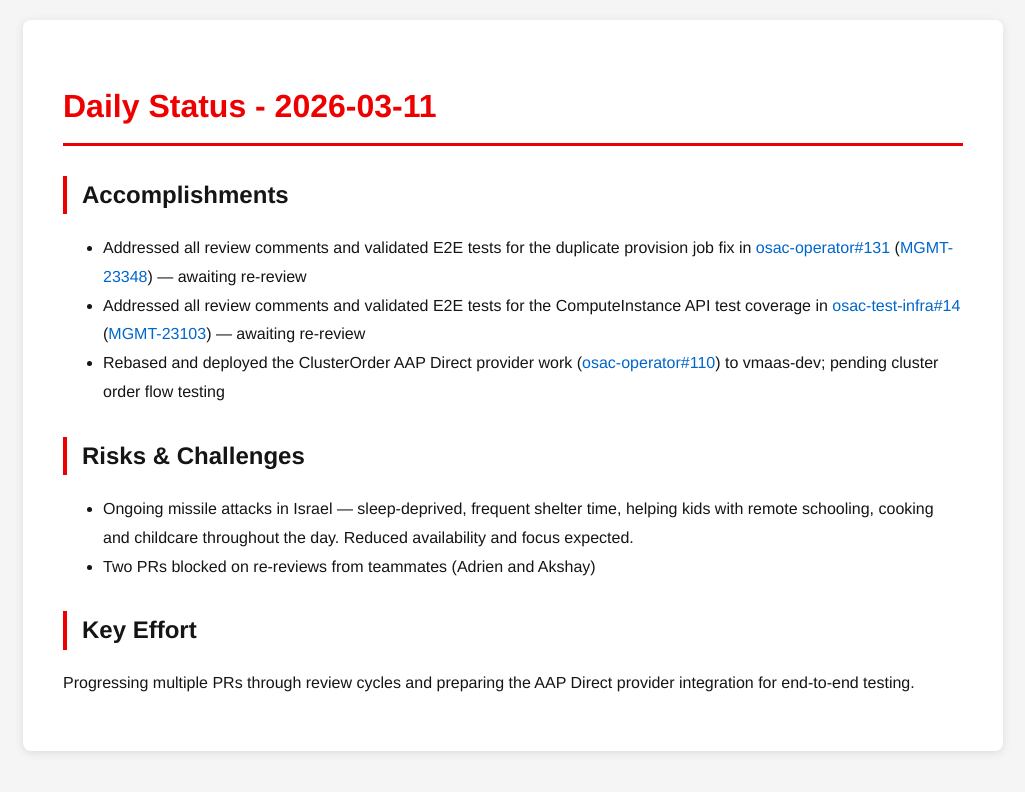
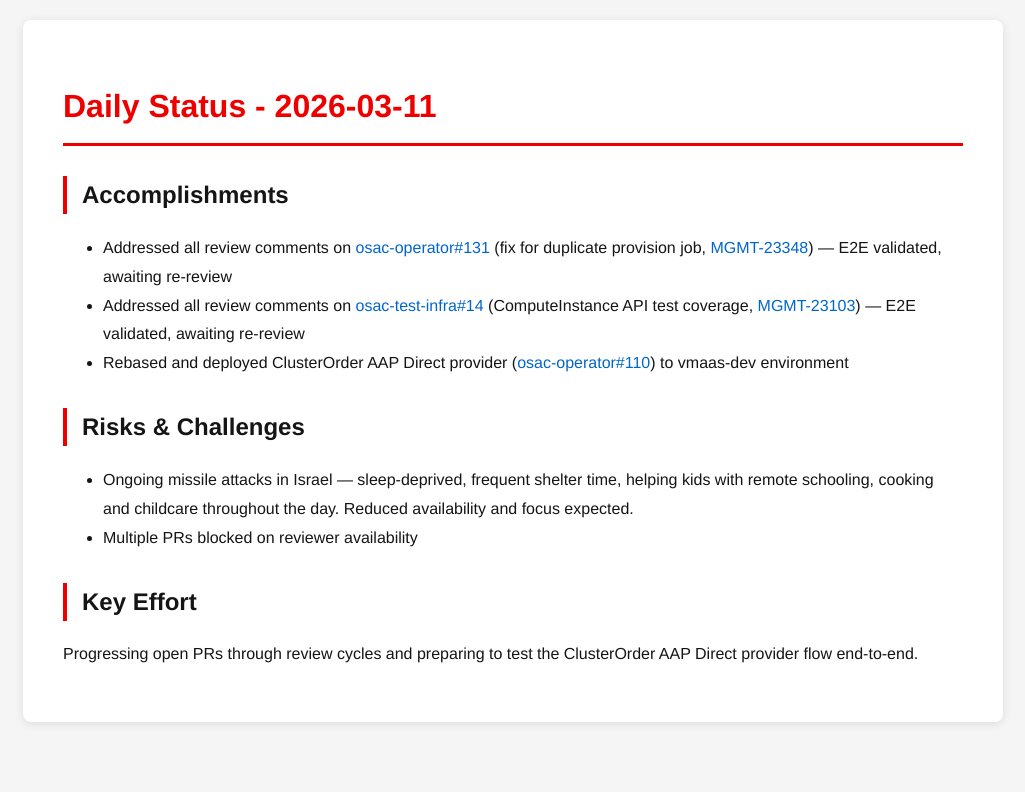
Before and after one commit to tzvatot/daily-status, a Jekyll site: the page built from 2026-03-11.md, in a window 1280 px wide. Shown: the top 792 px of the page, without its empty margins (127-1152 px from the left). Built offline with Jekyll 4.4.1, drawn with Linux system fonts in a browser that asks for light colours.

Commit message:
Daily status update - 2026-03-11

```diff
--- a/2026-03-11.md
+++ b/2026-03-11.md
@@ -7,13 +7,13 @@ date: 2026-03-11
 # Daily Status - 2026-03-11
 
 ## Accomplishments
-- Addressed all review comments and validated E2E tests for the duplicate provision job fix in [osac-operator#131](https://github.com/osac-project/osac-operator/pull/131) ([MGMT-23348](https://issues.redhat.com/browse/MGMT-23348)) — awaiting re-review
-- Addressed all review comments and validated E2E tests for the ComputeInstance API test coverage in [osac-test-infra#14](https://github.com/osac-project/osac-test-infra/pull/14) ([MGMT-23103](https://issues.redhat.com/browse/MGMT-23103)) — awaiting re-review
-- Rebased and deployed the ClusterOrder AAP Direct provider work ([osac-operator#110](https://github.com/osac-project/osac-operator/pull/110)) to vmaas-dev; pending cluster order flow testing
+- Addressed all review comments on [osac-operator#131](https://github.com/osac-project/osac-operator/pull/131) (fix for duplicate provision job, [MGMT-23348](https://issues.redhat.com/browse/MGMT-23348)) — E2E validated, awaiting re-review
+- Addressed all review comments on [osac-test-infra#14](https://github.com/osac-project/osac-test-infra/pull/14) (ComputeInstance API test coverage, [MGMT-23103](https://issues.redhat.com/browse/MGMT-23103)) — E2E validated, awaiting re-review
+- Rebased and deployed ClusterOrder AAP Direct provider ([osac-operator#110](https://github.com/osac-project/osac-operator/pull/110)) to vmaas-dev environment
 
 ## Risks & Challenges
 - Ongoing missile attacks in Israel — sleep-deprived, frequent shelter time, helping kids with remote schooling, cooking and childcare throughout the day. Reduced availability and focus expected.
-- Two PRs blocked on re-reviews from teammates (Adrien and Akshay)
+- Multiple PRs blocked on reviewer availability
 
 ## Key Effort
-Progressing multiple PRs through review cycles and preparing the AAP Direct provider integration for end-to-end testing.
+Progressing open PRs through review cycles and preparing to test the ClusterOrder AAP Direct provider flow end-to-end.
```
